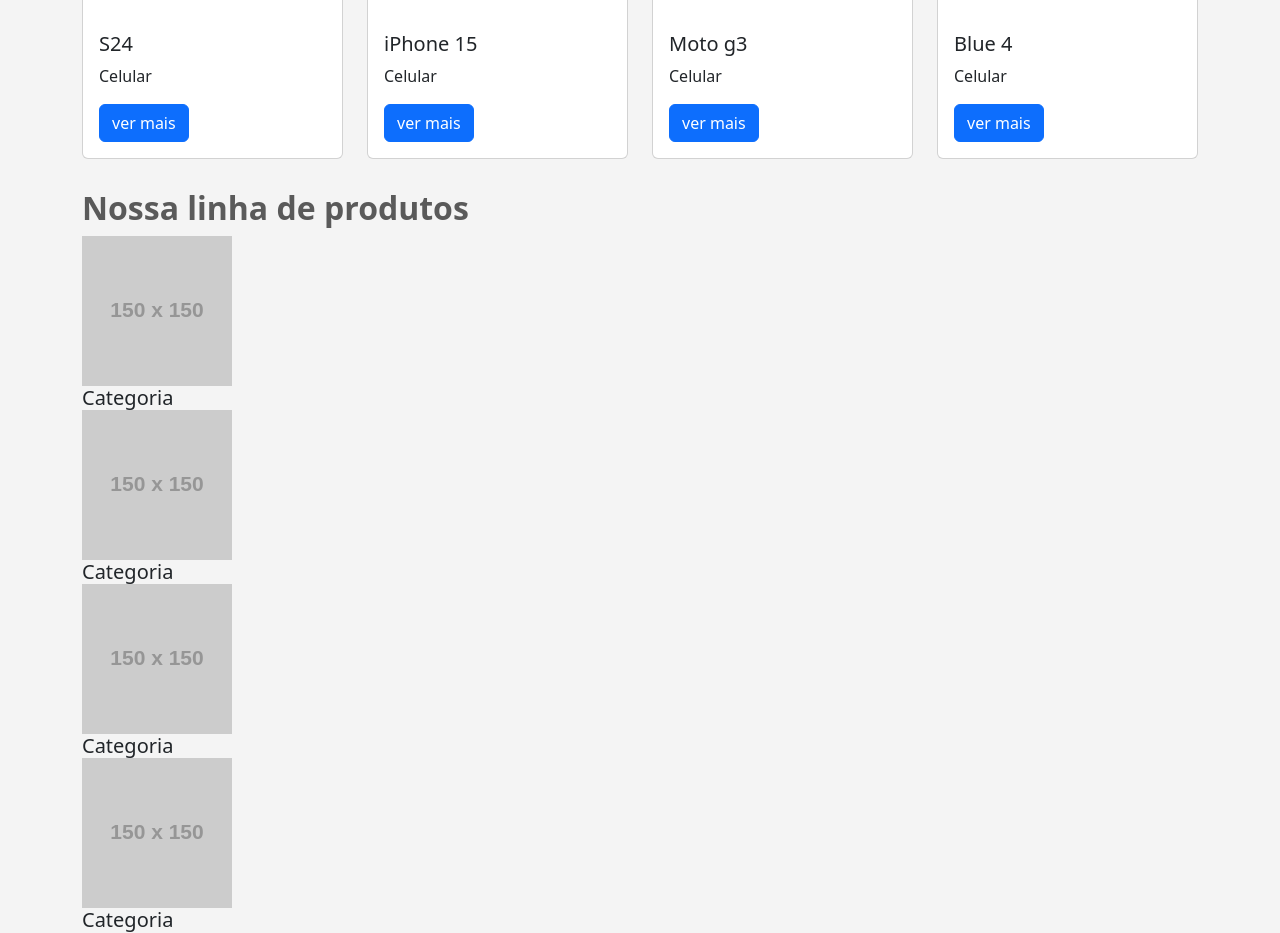
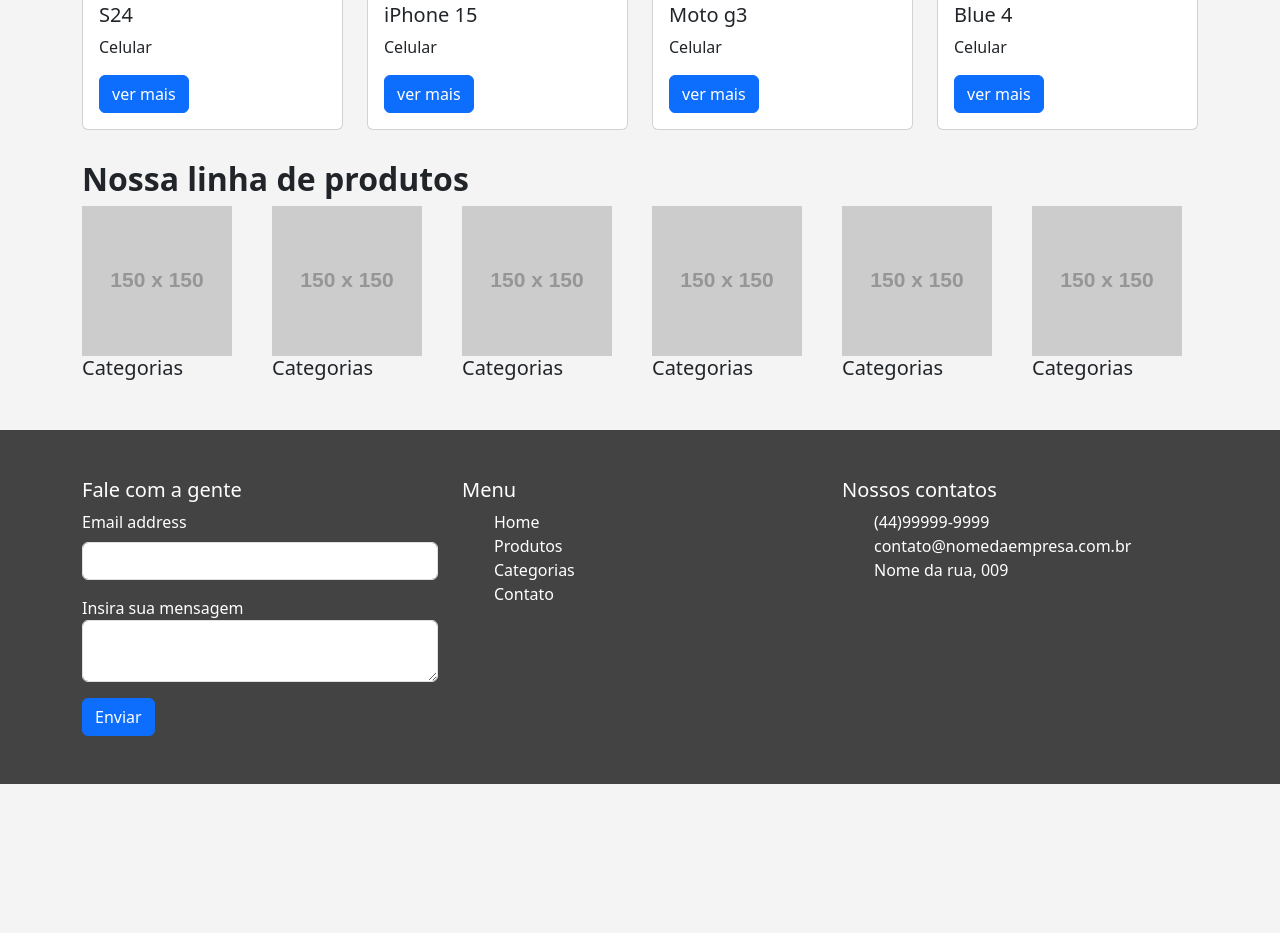
Before and after one commit to guifelipem/peraphone-alfa2a24, a plain HTML site: page ProjetoPeraphone/index.html in a window 1280 px wide. Shown: the part 1380-2313 px from the top of the page. After the commit the page ends 2164 px from the top, so only its background shows below. Drawn offline with nearby package versions, Linux system fonts and the light colour scheme; placeholder pictures from the web are drawn by us.

Commit message:
Add files via upload

```diff
--- a/ProjetoPeraphone/index.html
+++ b/ProjetoPeraphone/index.html
@@ -115,42 +115,84 @@
                 </div>
             </div>
         </div>
-        <div class="row">
+        <div class="categoria row">
             <h2>Nossa linha de produtos</h2>
-            <div class="categorias">
+
               <div class="col-md-2">
-                    <img src="https://placehold.co/150x150" alt="">
-                    <h5 class="card-title">Categoria</h5>
+                <img src="http://via.placeholder.com/150x150" alt="">
+                <h5 class="card-title"> Categorias</h5>
               </div>
+
+              <div class="col-md-2">
+                <img src="http://via.placeholder.com/150x150" alt="">
+                <h5 class="card-title"> Categorias</h5>
               </div>
-            <div class="categorias">
+
               <div class="col-md-2">
-                    <img src="https://placehold.co/150x150" alt="">
-                    <h5 class="card-title">Categoria</h5>
+                <img src="http://via.placeholder.com/150x150" alt="">
+                <h5 class="card-title"> Categorias</h5>
               </div>
+
+              <div class="col-md-2">
+                <img src="http://via.placeholder.com/150x150" alt="">
+                <h5 class="card-title"> Categorias</h5>
               </div>
-            <div class="categorias">
+
               <div class="col-md-2">
-                    <img src="https://placehold.co/150x150" alt="">
-                    <h5 class="card-title">Categoria</h5>
+                <img src="http://via.placeholder.com/150x150" alt="">
+                <h5 class="card-title"> Categorias</h5>
               </div>
-            </div>
-            <div class="categorias">
+
               <div class="col-md-2">
-                    <img src="https://placehold.co/150x150" alt="">
-                    <h5 class="card-title">Categoria</h5>
+                <img src="http://via.placeholder.com/150x150" alt="">
+                <h5 class="card-title"> Categorias</h5>
               </div>
             </div>
           </div>
 
       </div>
 
+      <footer class="p-5">
+
+      <div class="container">
+        <div class="row">
+          <div class="col-md-4">
+            <h5>Fale com a gente</h5>
+            <form>
+              <div class="mb-3">
+                <label for="exampleInputEmail1" class="form-label">Email address</label>
+                <input type="email" class="form-control" id="exampleInputEmail1" aria-describedby="emailHelp">
+              </div>
+              <div class="mb-3">
+                 <label for="mensagem">Insira sua mensagem</label>
+                 <textarea name="mensagem" class="form-control" id="mensagem"></textarea>
+                  </div>
+                 <button type="submit" class="btn btn-primary">Enviar</button>
+            </form>
+          </div>
+          <div class="col-md-4">
+            <h5>Menu</h5>
+            <ul>
+              <li><a href="">Home</a></li>
+              <li><a href="">Produtos</a></li>
+              <li><a href="">Categorias</a></li>
+              <li><a href="">Contato</a></li>
+            </ul>
+          </div>
+          <div class="col-md-4">
+            <h5>Nossos contatos</h5>
+            <ul>
+              <li> <a target="_blank" href="https://api.whatsapp.com/send?phone=5544988558429&text=Ol%C3%A1%20gostaria%20de%20mais%20informa%C3%A7%C3%B5es">(44)99999-9999</a></li>
+              <li>contato@nomedaempresa.com.br</li>
+              <li>Nome da rua, 009</li>
+            </ul>
+          </div>
+        </div>
+      </div>
+
+      </footer>
 
 
-
-    <script src="https://cdn.jsdelivr.net/npm/bootstrap@5.3.3/dist/js/bootstrap.bundle.min.js"
-        integrity="sha384-YvpcrYf0tY3lHB60NNkmXc5s9fDVZLESaAA55NDzOxhy9GkcIdslK1eN7N6jIeHz"
-        crossorigin="anonymous"></script>
+          <script src="https://cdn.jsdelivr.net/npm/bootstrap@5.3.3/dist/js/bootstrap.bundle.min.js" integrity="sha384-YvpcrYf0tY3lHB60NNkmXc5s9fDVZLESaAA55NDzOxhy9GkcIdslK1eN7N6jIeHz" crossorigin="anonymous"></script>
       </body>
-
       </html>
--- a/ProjetoPeraphone/style.css
+++ b/ProjetoPeraphone/style.css
@@ -1,19 +1,33 @@
-body {
+body{
     background-color: #f4f4f4;
 }
 
 .navbar-brand {
     background-color: #fff;
     padding: 5px 10px;
-    border-radius: 12px;
+    border-radius: 10px;
 }
 
-.navbar-brand img {
-    width: 250px;
+.navbar-brand img{
+    width: 150px;
 }
 
-h2 {
-    color: #5a5a5a;
+h2{
     padding-top: 30px;
     font-weight: bold;
 }
+
+footer{
+    background-color: #434343;
+    margin-top:50px;
+    color: #fff;
+}
+
+footer ul li {
+    list-style: none;
+}
+
+footer ul li a{
+    color: #fff;
+    text-decoration: none;
+}
```
Lines whose indentation alone changed are shown as unchanged.
